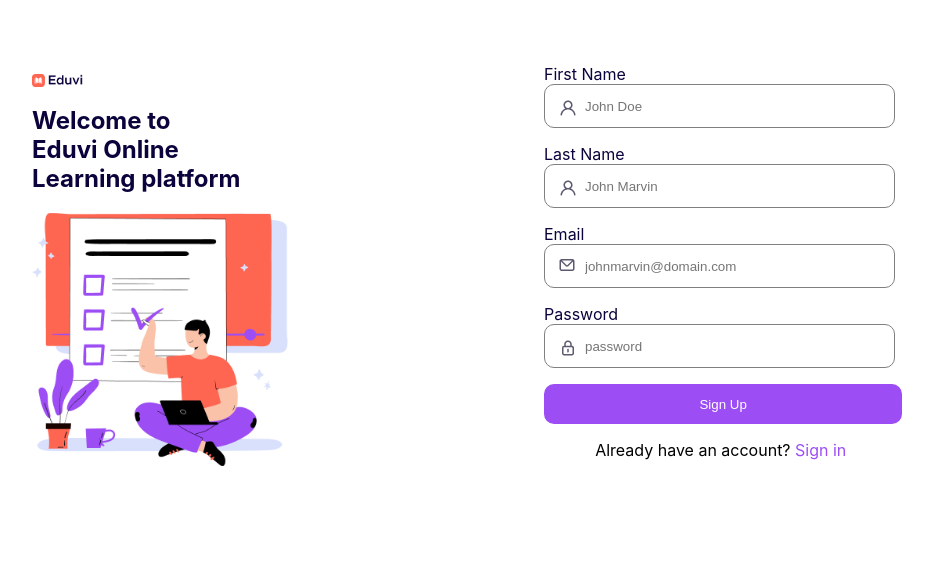
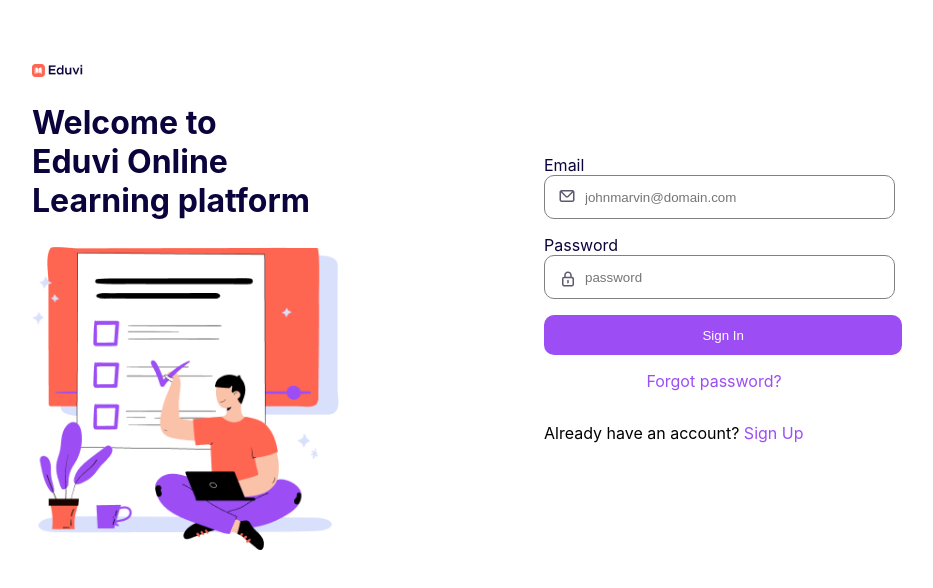
Before and after one commit to steven-mpawulo/mentor-app, a React (Create React App) app: page / in a window 1280 px wide. Shown: the top 588 px of the page, without its empty margins (96-1029 px from the left). Built offline with nearby package versions, Linux system fonts and the light colour scheme.

Commit message:
works on login functionality

```diff
--- a/src/App.js
+++ b/src/App.js
@@ -1,12 +1,12 @@
 import React from 'react'
-import Signup from './components/signup/Signup'
-// import Login from './components/login/Login'
+// import Signup from './components/signup/Signup'
+import Login from './components/login/Login'
 
 const App = () => {
   return (
     <div>
-      <Signup/>
-      {/* <Login/> */}
+      {/* <Signup/> */}
+      <Login/>
     </div>
   )
 }
--- a/src/components/login/Login.js
+++ b/src/components/login/Login.js
@@ -10,6 +10,7 @@ import './login.css'
 const Login = () => {
     const [email, setEmail] = useState('');
     const [password, setPassword] = useState('');
+    const [isLoading, setIsLoading] = useState(false);
 
     const onEmailChanged = (event) => {
         setEmail(event.target.value);
@@ -19,10 +20,40 @@ const Login = () => {
         setPassword(event.target.value);
     }
 
+    const login =  async (url, data) => {
+        try {
+            await fetch(url, {
+                method: "POST",
+                headers: {
+                    "Content-Type": "application/json",
+                },
+                body: JSON.stringify(data),
+            }).then((res) => {
+                setIsLoading(false);
+                setEmail("");
+                setPassword("");
+                return res.json();
+            }).then((res) => {
+                console.log(res);
+            });
+        } catch(e) {
+            setIsLoading(false);
+            console.log(e);
+            console.log("something went wrong");
+        }
+
+    }
+
     const onButtonClicked = (event) => {
+        setIsLoading(true);
         event.preventDefault();
         console.log('email', email);
         console.log('password', password);
+        const data = {
+            "email": email,
+            "password": password,
+        }
+        login("http://localhost:5000/api/v1/signin", data);
     }
     return (
         <main className='login-main-container'>
@@ -36,7 +67,7 @@ const Login = () => {
                     <form action="">
                     <TextInput label={"Email"} placeholder={"johnmarvin@domain.com"} type={"email"} customIcon={messageIcon} inputValue={email} onChangeHandler={onEmailChanged}/>
                     <TextInput label={"Password"} placeholder={"password"} type={"password"} customIcon={padlockIcon} inputValue={password} onChangeHandler={onPasswordChanged} />
-                    <Button buttonText={"Sign In"} onClickHandler={onButtonClicked} />
+                    <Button buttonText={isLoading ? "Loading...": "Sign In"} onClickHandler={onButtonClicked} />
                     </form>
                     <p><a href="#forgot-password" className='link-for-forgot-password'>Forgot password?</a></p>
                     <p> Already have an account? <a href="#signup" className='link-for-signup'>Sign Up</a></p>
```
